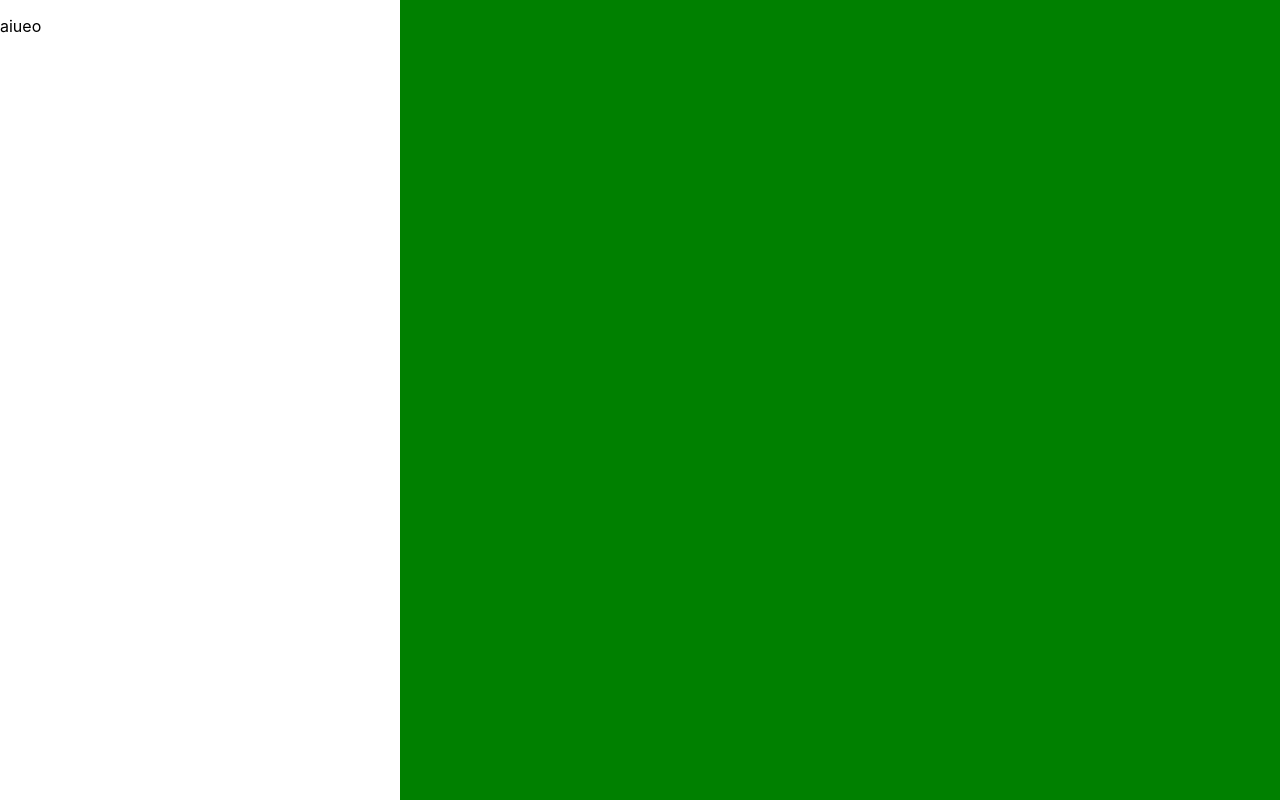
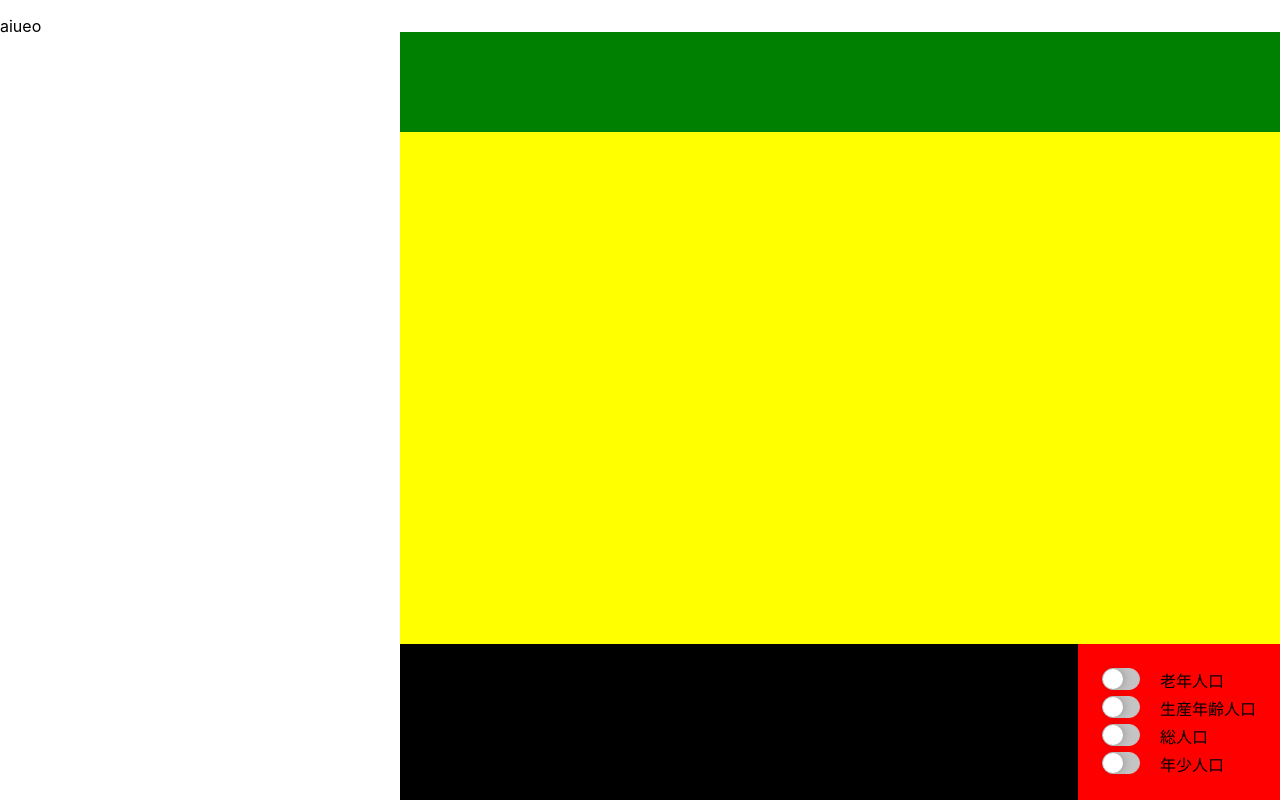
Before and after one commit to aoi0412/prefgraph-app, a React (Create React App) app: page / in a window 1280 px wide. Built offline with nearby package versions, Linux system fonts and the light colour scheme.

Commit message:
作成したコンポーネントを組み合わせたページ全体のレイアウトの仮組み

```diff
--- a/src/App.tsx
+++ b/src/App.tsx
@@ -6,7 +6,7 @@ import MainPage from './Pages/page1/MainPage';
 const App = () => {
   const windowSize = useWindowSize();
   return (
-    <div style={{ height: windowSize.height, width: windowSize.width, backgroundColor: 'yellow' }}>
+    <div style={{ height: windowSize.height, width: windowSize.width, backgroundColor: 'white' }}>
       <MainPage />
     </div>
   );
--- a/src/Components/Text.tsx
+++ b/src/Components/Text.tsx
@@ -16,7 +16,7 @@ const Text: FC<Props> = ({ size = 'sm', bold = false, children }) => {
   } else {
     fontSize = '20px';
   }
-  return <p style={{ fontSize, fontWeight: bold ? 'bold' : 'normal' }}>{children}</p>;
+  return <p style={{ padding: 0, margin: 0, fontSize, fontWeight: bold ? 'bold' : 'normal' }}>{children}</p>;
 };
 
 export default Text;
--- a/src/Pages/page1/Components/GraphTitle.tsx
+++ b/src/Pages/page1/Components/GraphTitle.tsx
@@ -1,3 +1,3 @@
-const GraphTitle = () => <div>Enter</div>;
+const GraphTitle = () => <div style={{ height: '100px', backgroundColor: 'green', width: '100%' }}>Enter</div>;
 
 export default GraphTitle;
--- a/src/Pages/page1/Components/PrefGraph.tsx
+++ b/src/Pages/page1/Components/PrefGraph.tsx
@@ -1,3 +1,5 @@
-const PrefGraph = () => <div>Enter</div>;
+const PrefGraph = () => (
+  <div style={{ display: 'flex', flexGrow: 1, backgroundColor: 'yellow', width: '100%' }}>Enter</div>
+);
 
 export default PrefGraph;
--- /dev/null
+++ b/src/Pages/page1/Components/SwitchList.tsx
@@ -0,0 +1,15 @@
+import OldAge from './PopulationSwitches/OldAge';
+import ProductionAge from './PopulationSwitches/ProductionAge';
+import Total from './PopulationSwitches/Total';
+import YoungAge from './PopulationSwitches/YoungAge';
+
+const SwitchList = () => (
+  <div style={{ padding: '20px', backgroundColor: 'red' }}>
+    <OldAge />
+    <ProductionAge />
+    <Total />
+    <YoungAge />
+  </div>
+);
+
+export default SwitchList;
--- a/src/Pages/page1/MainPage.tsx
+++ b/src/Pages/page1/MainPage.tsx
@@ -1,19 +1,39 @@
+import { useWindowSize } from '../../Hooks/getWindowSize';
+import { getDevicemode } from '../../Utils/getDeviceMode';
+import GraphTitle from './Components/GraphTitle';
 import MainPageMenu from './Components/MainPageMenu';
+import PrefGraph from './Components/PrefGraph';
+import SwitchList from './Components/SwitchList';
 
 const MainPage = () => {
   const a = true;
+  const deviceMode = getDevicemode(useWindowSize().width);
   return (
     <div
       style={{
         display: 'flex',
-        flexDirection: 'column',
+        flexDirection: deviceMode === 'PC' ? 'row' : 'column',
         flex: 1,
-        backgroundColor: 'green',
         height: window.innerHeight,
       }}
     >
       <MainPageMenu />
-      page1
+      <div
+        style={{
+          marginTop: '32px',
+          display: 'flex',
+          flexDirection: 'column',
+          flex: 1,
+          alignItems: 'center',
+          justifyContent: 'center',
+        }}
+      >
+        <GraphTitle />
+        <PrefGraph />
+        <div style={{ display: 'flex', justifyContent: 'flex-end', backgroundColor: 'black', width: '100%' }}>
+          <SwitchList />
+        </div>
+      </div>
     </div>
   );
 };
```
